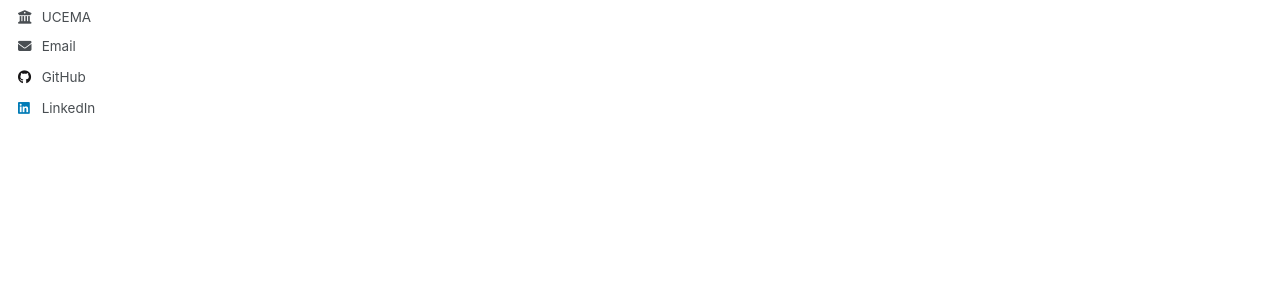
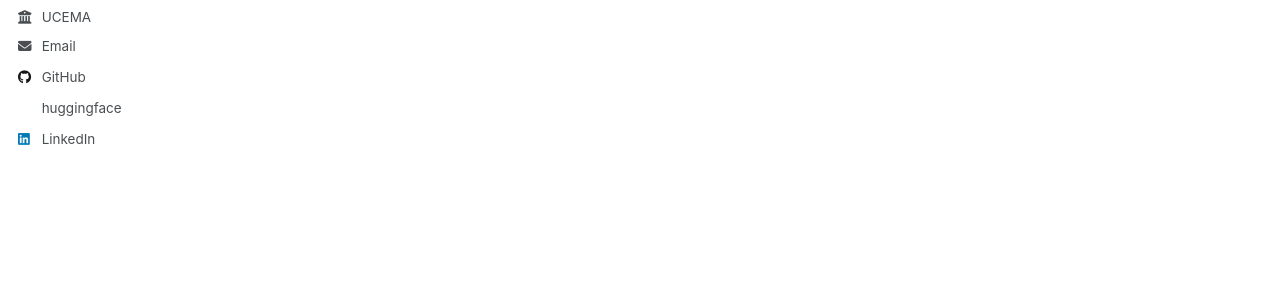
Before and after one commit to saiefr/saiefr.github.io, a Jekyll site: the page built from _pages/about.md, in a window 1280 px wide. Shown: the part 437-729 px from the top of the page. Built offline with Jekyll 4.4.1, drawn with Linux system fonts in a browser that asks for light colours.

Commit message:
Update author-profile.html

```diff
--- a/_includes/author-profile.html
+++ b/_includes/author-profile.html
@@ -76,8 +76,8 @@
       {% if author.github %}
         <li><a href="https://github.com/{{ author.github }}"><i class="fab fa-fw fa-github icon-pad-right" aria-hidden="true"></i>GitHub</a></li>
       {% endif %}
-      {% if author.kaggle %}
-        <li><a href="https://kaggle.com/{{ author.kaggle }}"><i class="fab fa-fw fa-kaggle icon-pad-right" aria-hidden="true"></i>Kaggle</a></li>
+      {% if author.huggingface %}
+        <li><a href="https://huggingface.co/{{ author.huggingface }}"><i class="fab fa-fw fa-huggingface icon-pad-right" aria-hidden="true"></i>huggingface</a></li>
       {% endif %}
       {% if author.stackoverflow %}
         <li><a href="https://www.stackoverflow.com/users/{{ author.stackoverflow }}"><i class="fab fa-fw fa-stack-overflow icon-pad-right" aria-hidden="true"></i>Stackoverflow</a></li>
```
